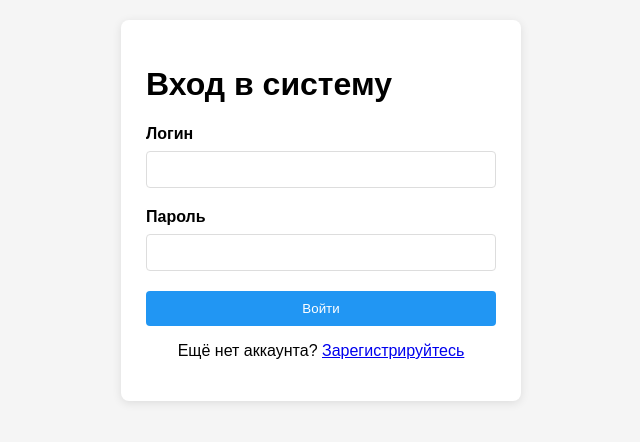
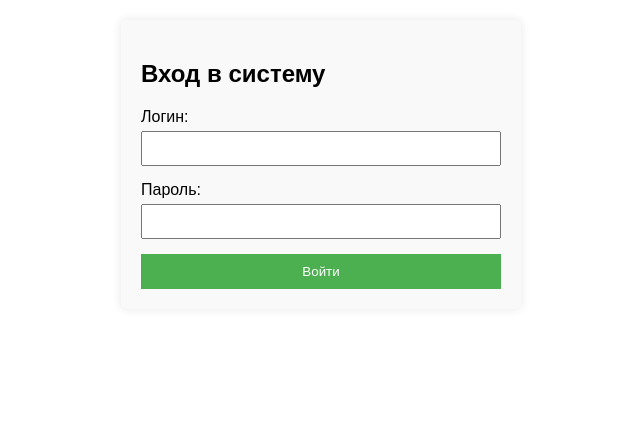
Before and after one commit to NerOunt/WEBBACK5, a PHP site: page /login.php in a window 1280 px wide. Shown: the top 442 px of the page, without its empty margins (319-959 px from the left). Run offline with PHP 8.4, Linux system fonts and the light colour scheme.

Commit message:
Update login.php

```diff
--- a/login.php
+++ b/login.php
@@ -1,8 +1,12 @@
 <?php
-// Старт сессии только если она еще не активна
 if (session_status() === PHP_SESSION_NONE) {
     session_start();
 }
+
+$db_host = 'localhost';
+$db_name = 'u68895';
+$db_user = 'u68895';
+$db_pass = '1562324';
 
 // Выход из системы
 if (isset($_GET['action']) && $_GET['action'] === 'logout') {
@@ -12,7 +16,7 @@ if (isset($_GET['action']) && $_GET['action'] === 'logout') {
     exit();
 }
 
-// Перенаправление если уже авторизован
+// Если уже авторизован
 if (!empty($_SESSION['login'])) {
     header('Location: index.php');
     exit();
@@ -23,14 +27,26 @@ if ($_SERVER['REQUEST_METHOD'] === 'POST') {
     $login = trim($_POST['login'] ?? '');
     $password = trim($_POST['password'] ?? '');
 
-    // В реальной системе здесь должна быть проверка в БД
-    if ($login === 'admin' && $password === '12345') {
-        $_SESSION['login'] = $login;
-        $_SESSION['last_activity'] = time();
-        header('Location: index.php');
-        exit();
-    } else {
-        $_SESSION['error_message'] = 'Неверный логин или пароль';
+    try {
+        $pdo = new PDO("mysql:host=$db_host;dbname=$db_name;charset=utf8", $db_user, $db_pass);
+        $pdo->setAttribute(PDO::ATTR_ERRMODE, PDO::ERRMODE_EXCEPTION);
+
+        $stmt = $pdo->prepare("SELECT * FROM users WHERE login = ?");
+        $stmt->execute([$login]);
+        $user = $stmt->fetch();
+
+        if ($user && password_verify($password, $user['password'])) {
+            $_SESSION['login'] = $user['login'];
+            $_SESSION['user_id'] = $user['id'];
+            header('Location: index.php');
+            exit();
+        } else {
+            $_SESSION['error_message'] = 'Неверный логин или пароль';
+            header('Location: login.php');
+            exit();
+        }
+    } catch (PDOException $e) {
+        $_SESSION['error_message'] = 'Ошибка системы';
         header('Location: login.php');
         exit();
     }
@@ -50,77 +66,61 @@ header('Content-Type: text/html; charset=UTF-8');
             max-width: 400px;
             margin: 0 auto;
             padding: 20px;
-            background-color: #f5f5f5;
         }
-        .login-container {
-            background-color: white;
-            padding: 25px;
-            border-radius: 8px;
-            box-shadow: 0 2px 10px rgba(0,0,0,0.1);
+        .login-form {
+            background: #f9f9f9;
+            padding: 20px;
+            border-radius: 5px;
+            box-shadow: 0 0 10px rgba(0,0,0,0.1);
         }
         .form-group {
-            margin-bottom: 20px;
+            margin-bottom: 15px;
         }
         label {
             display: block;
-            margin-bottom: 8px;
-            font-weight: bold;
+            margin-bottom: 5px;
         }
-        input[type="text"],
-        input[type="password"] {
+        input {
             width: 100%;
-            padding: 10px;
-            border: 1px solid #ddd;
-            border-radius: 4px;
+            padding: 8px;
             box-sizing: border-box;
         }
         button {
-            padding: 10px 15px;
-            background-color: #2196F3;
+            background: #4CAF50;
             color: white;
             border: none;
-            border-radius: 4px;
+            padding: 10px;
+            width: 100%;
             cursor: pointer;
-            width: 100%;
         }
-        .error-message {
-            color: #f44336;
+        .error {
+            color: red;
             margin-bottom: 15px;
-        }
-        .register-link {
-            margin-top: 15px;
-            text-align: center;
         }
     </style>
 </head>
 <body>
-    <div class="login-container">
-        <h1>Вход в систему</h1>
+    <div class="login-form">
+        <h2>Вход в систему</h2>
 
         <?php if (!empty($_SESSION['error_message'])): ?>
-            <div class="error-message">
-                <?= htmlspecialchars($_SESSION['error_message']) ?>
-            </div>
+            <div class="error"><?= htmlspecialchars($_SESSION['error_message']) ?></div>
             <?php unset($_SESSION['error_message']); ?>
         <?php endif; ?>
 
         <form method="POST">
             <div class="form-group">
-                <label for="login">Логин</label>
-                <input type="text" id="login" name="login" required>
+                <label>Логин:</label>
+                <input type="text" name="login" required>
             </div>
 
             <div class="form-group">
-                <label for="password">Пароль</label>
-                <input type="password" id="password" name="password" required>
+                <label>Пароль:</label>
+                <input type="password" name="password" required>
             </div>
 
             <button type="submit">Войти</button>
         </form>
-
-        <div class="register-link">
-            <p>Ещё нет аккаунта? <a href="index.php">Зарегистрируйтесь</a></p>
-        </div>
     </div>
 </body>
 </html>
```
